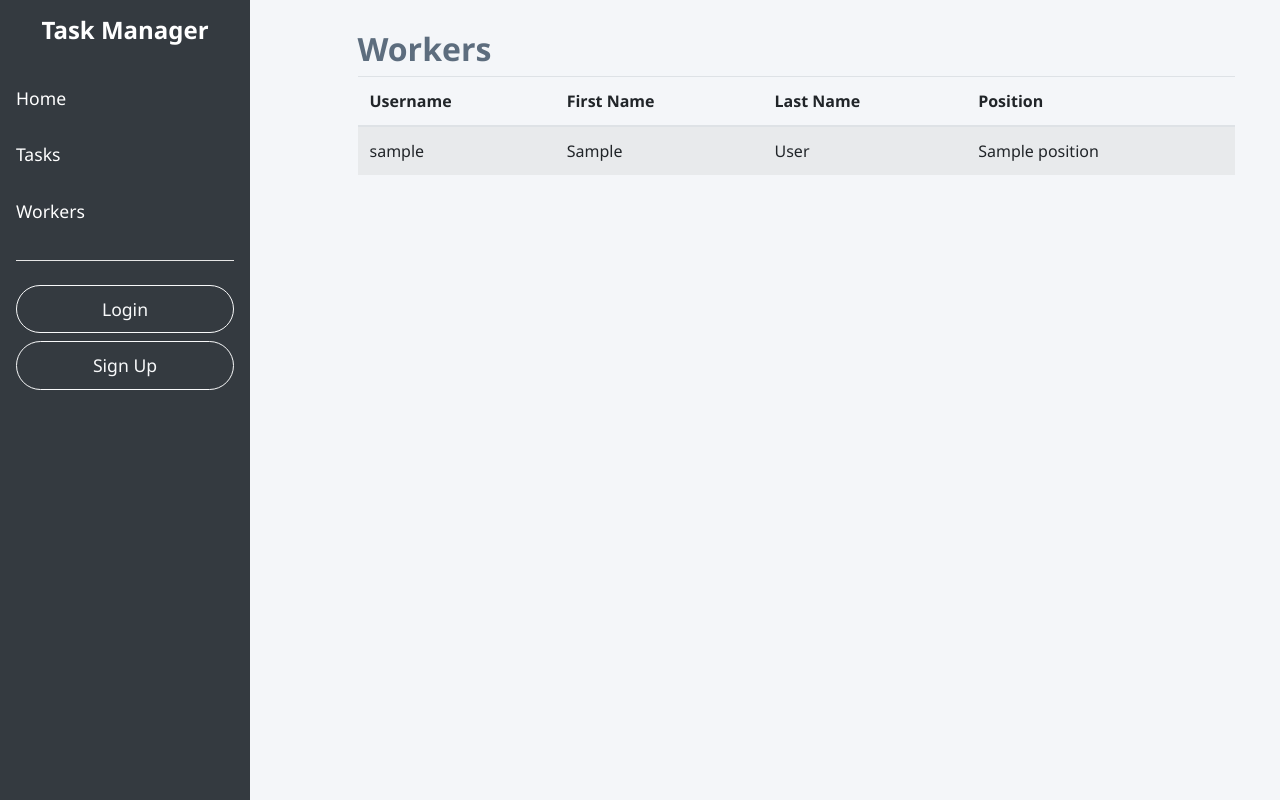
After one commit to Claymore-AI/Task-manager, a Django app: page /workers/ in a window 1280 px wide. The commit adds this page. Run offline with Django 5.2, Linux system fonts and the light colour scheme; tables that the repository leaves empty hold one stand-in row (values such as "Sample post").

Commit message:
add simple worker

```diff
--- a/task_manager/urls.py
+++ b/task_manager/urls.py
@@ -1,5 +1,6 @@
 from django.urls import path
-from task_manager.views import TaskListView, HomeView, TaskCreateView, TaskUpdateView, TaskDeleteView, SignUpView
+from task_manager.views import TaskListView, HomeView, TaskCreateView, TaskUpdateView, TaskDeleteView, SignUpView, \
+    WorkerListView
 
 app_name = "task_manager"
 
@@ -10,4 +11,5 @@ urlpatterns = [
     path("tasks/<int:pk>/update/", TaskUpdateView.as_view(), name="task-update"),
     path("tasks/<int:pk>/delete/", TaskDeleteView.as_view(), name="task-delete"),
     path('signup/', SignUpView.as_view(), name='signup'),
+    path("workers/", WorkerListView.as_view(), name="worker-list"),
 ]
--- a/task_manager/views.py
+++ b/task_manager/views.py
@@ -39,3 +39,10 @@ class SignUpView(CreateView):
     form_class = WorkerCreationForm
     template_name = 'registration/signup.html'
     success_url = reverse_lazy('login')
+
+
+class WorkerListView(ListView):
+    model = Worker
+    template_name = "task_manager/worker_list.html"
+    context_object_name = "worker_list"
+    paginate_by = 10
--- a/templates/includes/sidebar.html
+++ b/templates/includes/sidebar.html
@@ -1,5 +1,5 @@
 <div class="sidebar-nav bg-dark text-white p-3" style="min-height: 100vh;">
-  <h4 class="text-center">Task Manager</h4>
+  <h4 class="text-center text-white">Task Manager</h4>
   <ul class="nav flex-column mt-4">
     <li class="nav-item">
       <a class="nav-link text-white" href="{% url 'task_manager:home' %}">Home</a>
@@ -8,7 +8,7 @@
       <a class="nav-link text-white" href="{% url 'task_manager:task-list' %}">Tasks</a>
     </li>
     <li class="nav-item">
-      <a class="nav-link text-white" href="#">Workers</a>
+      <a class="nav-link text-white" href="{% url 'task_manager:worker-list' %}">Workers</a>
     </li>
   </ul>
   <hr class="bg-white">
@@ -20,7 +20,7 @@
       <p class="text-center text-white">User: {{ user.username }}</p>
       <form method="post" action="{% url 'logout' %}">
         {% csrf_token %}
-        <button type="submit" class="btn btn-outline-light w-100">Logout</button>
+        <button type="submit" class="btn btn-outline-light w-100 text-white bg-transparent">Logout</button>
       </form>
     {% endif %}
   </div>
--- /dev/null
+++ b/templates/task_manager/worker_list.html
@@ -0,0 +1,30 @@
+{% extends 'base.html' %}
+{% block content %}
+  <div class="container">
+    <h2>Workers</h2>
+    <table class="table table-striped">
+      <thead>
+        <tr>
+          <th>Username</th>
+          <th>First Name</th>
+          <th>Last Name</th>
+          <th>Position</th>
+        </tr>
+      </thead>
+      <tbody>
+        {% for worker in worker_list %}
+          <tr>
+            <td>{{ worker.username }}</td>
+            <td>{{ worker.first_name }}</td>
+            <td>{{ worker.last_name }}</td>
+            <td>{{ worker.position }}</td>
+          </tr>
+        {% empty %}
+          <tr>
+            <td colspan="4">No workers found.</td>
+          </tr>
+        {% endfor %}
+      </tbody>
+    </table>
+  </div>
+{% endblock %}
```
